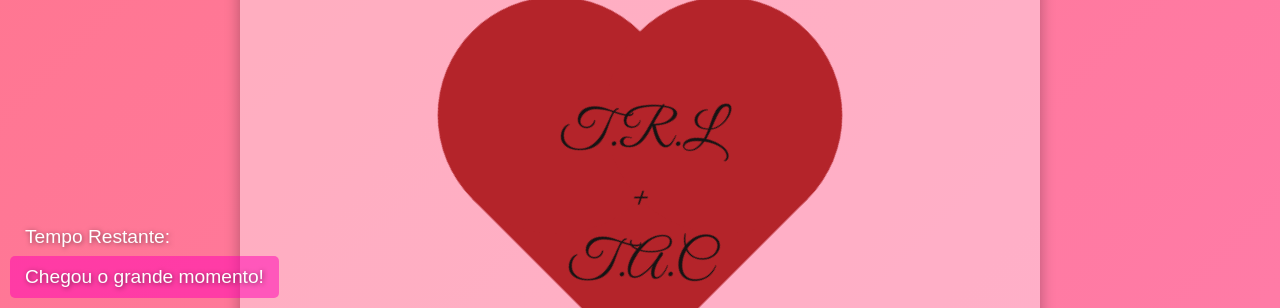
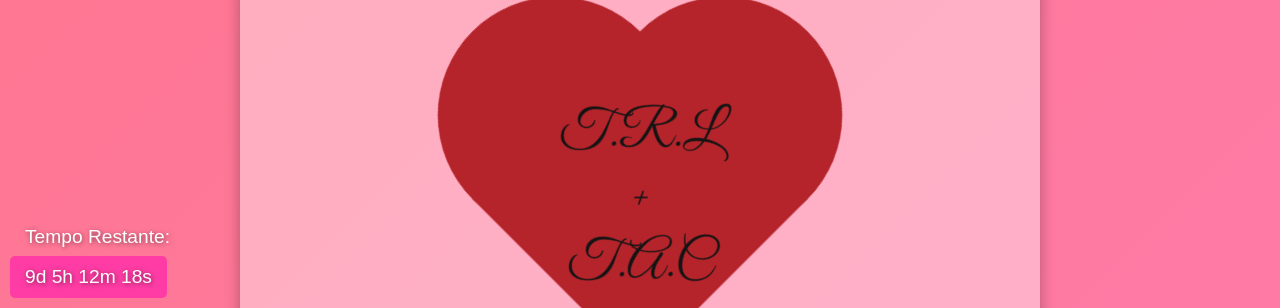
Before and after one commit to iloveuT/Angel-Alliance, a plain HTML site: page d1-start.html in a window 1280 px wide. Shown: the part 492-800 px from the top of the page. Drawn offline with nearby package versions, Linux system fonts and the light colour scheme; no server answers; a web font is replaced by a local one.

Commit message:
Add files via upload

```diff
--- a/d1-start.html
+++ b/d1-start.html
@@ -461,7 +461,7 @@
         });
 
         function atualizarContagemRegressiva() {
-            const destino = new Date("2025-05-01T23:59:00");
+            const destino = new Date("2025-05-15T23:59:00");
             const agora = new Date();
             const diferenca = destino - agora;
 
```
Also changed, not shown: d10-minha.html (+1 -1 lines), d2-você.html (+1 -1 lines), d3-é.html (+1 -1 lines), d4-a.html (+1 -1 lines), d5-melhor.html (+1 -1 lines), d6-coisa.html (+1 -1 lines), d7-que.html (+1 -1 lines), d8-aconteceu.html (+1 -1 lines), d9-na.html (+1 -1 lines).
